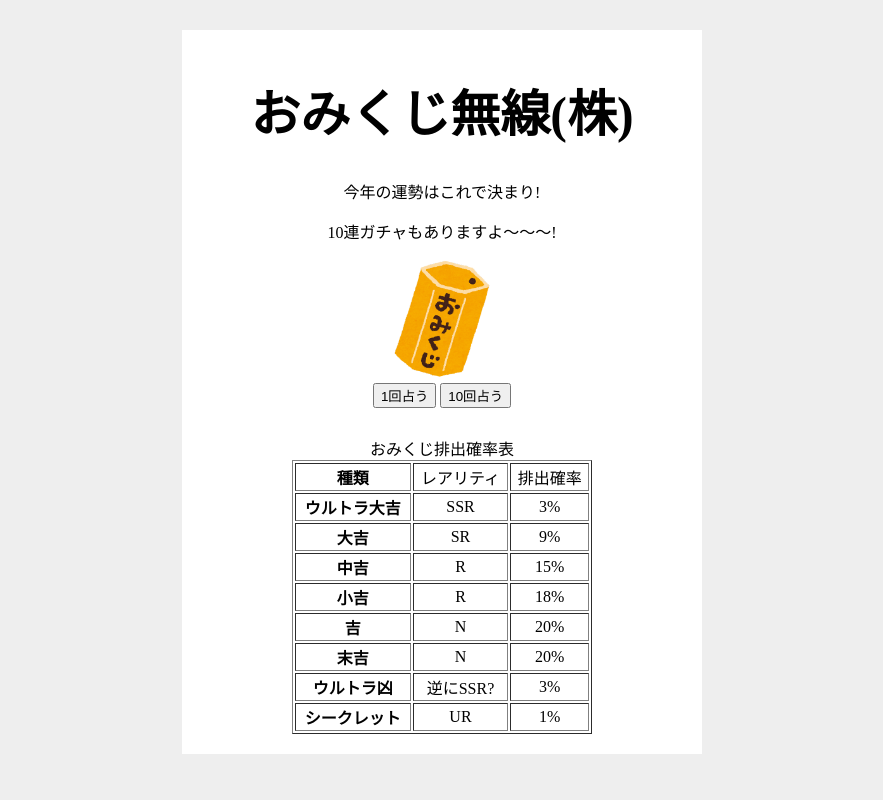
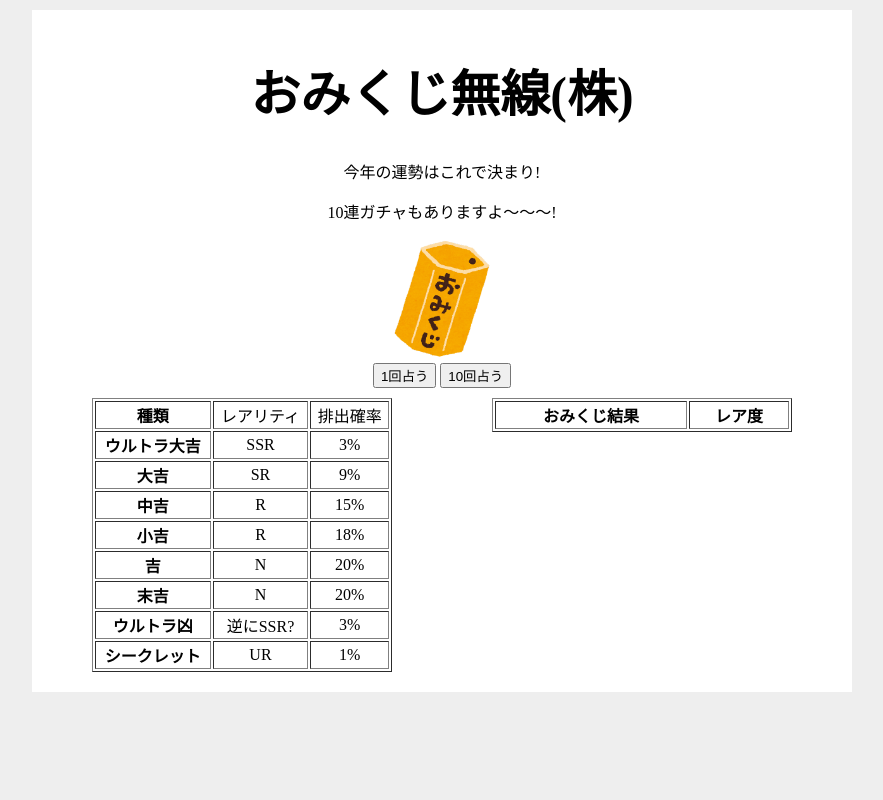
Before and after one commit to sio-sazanami/flask_omikuji, a Flask app: page / in a window 1280 px wide. Shown: the whole page, without its empty margins (198-1081 px from the left). Run offline with Flask 2, Linux system fonts and the light colour scheme; lists and menus that the app fills with data are empty.

Commit message:
テーブルを横並びに表示

```diff
--- a/app.py
+++ b/app.py
@@ -34,4 +34,4 @@ def uranai():
     return render_template('index.html')
 
 if __name__ == "__main__":
-    app.run(debug=True)
+    app.run()
--- a/static/style.css
+++ b/static/style.css
@@ -2,12 +2,18 @@ body{
     background: #eeeeee;
     font-family: Meiryo;
 }
-div{
+.content{
     background: #ffffff;
-    width: 500px;
+    width: 800px;
     padding: 10px;
     text-align: center;
-    margin: 30px auto;
+    margin: 10px auto;
+}
+.flex{
+    display: flex;
+    -webkit-box-align: start;
+	-ms-flex-align: start;
+	align-items: flex-start;
 }
 table{
     width: 300px;
@@ -17,3 +23,25 @@ table{
 h1{
     font-size: 50px;
 }
+@media screen and (max-width: 959px) {
+	/* 959px以下に適用されるCSS（タブレット用） */
+    body{
+        background: #eeeeee;
+        font-family: Meiryo;
+    }
+    div{
+        background: #ffffff;
+        width: 500px;
+        padding: 10px;
+        text-align: center;
+        margin: 30px auto;
+    }
+    table{
+        width: 300px;
+        text-align: center;
+        margin: 10px auto;
+    }
+    h1{
+        font-size: 50px;
+    }
+}
--- a/templates/index.html
+++ b/templates/index.html
@@ -7,7 +7,7 @@
         <link rel="stylesheet" href="{{url_for('static',filename='style.css')}}"/>
     </head>
     <body>
-        <div>
+        <div class="content">
             <h1>おみくじ無線(株)</h1>
             <p>今年の運勢はこれで決まり!</p>
             <p>10連ガチャもありますよ～～～!</p>
@@ -19,32 +19,10 @@
                 <input type='submit' name="send" value='10回占う'/>
             </form>
 
-            {% if results != NULL %}
-                <table border=2>
+            <div class="flex">
+
+                <table border=1>
                 </br>
-                    <tr><th>おみくじ結果</th><th>レア度</th></tr>
-                        {% for column in results: %}
-                            {% if column[1] == "SR"%}
-                                <tr><td>{{column[0]}}</td><td><font color="green"><b>{{column[1]}}</b></font></td></tr>
-
-                            {% elif column[1] == "SSR"%}
-                                <tr><td>{{column[0]}}</td><td><font color="red"><b>{{column[1]}}</b></font></td></tr>
-
-                            {% elif column[1] == "逆にSSR?"%}
-                                <tr><td>{{column[0]}}</td><td><font color="blue"><b>{{column[1]}}</b></font></td></tr>
-
-                            {% elif column[1] == "UR"%}
-                                <tr><td>{{column[0]}}</td><td><font color="darkorange"><b>{{column[1]}}</b></font></td></tr>
-
-                            {% else %}
-                                <tr><td>{{column[0]}}</td><td><b>{{column[1]}}</b></td><tr>
-                            {% endif %}
-                        {% endfor %}
-            {% endif %}
-
-            <table border="1">
-            </br>
-                <caption>おみくじ排出確率表</caption>
                     <tr>
                         <th>種類</th>
                         <td>レアリティ</td>
@@ -91,6 +69,28 @@
                         <td>1%</td>
                     </tr>
                 </table>
+                <table border=1>
+                </br>
+                    <tr><th>おみくじ結果</th><th>レア度</th></tr>
+                        {% for column in results: %}
+                            {% if column[1] == "SR"%}
+                                <tr><td>{{column[0]}}</td><td><font color="green"><b>{{column[1]}}</b></font></td></tr>
+
+                            {% elif column[1] == "SSR"%}
+                                <tr><td>{{column[0]}}</td><td><font color="red"><b>{{column[1]}}</b></font></td></tr>
+
+                            {% elif column[1] == "逆にSSR?"%}
+                                <tr><td>{{column[0]}}</td><td><font color="blue"><b>{{column[1]}}</b></font></td></tr>
+
+                            {% elif column[1] == "UR"%}
+                                <tr><td>{{column[0]}}</td><td><font color="darkorange"><b>{{column[1]}}</b></font></td></tr>
+
+                            {% else %}
+                                <tr><td>{{column[0]}}</td><td><b>{{column[1]}}</b></td><tr>
+                            {% endif %}
+                        {% endfor %}
+                </table>
+            </div>
         </div>
     </body>
 </html>
```
Lines whose indentation alone changed are shown as unchanged.
